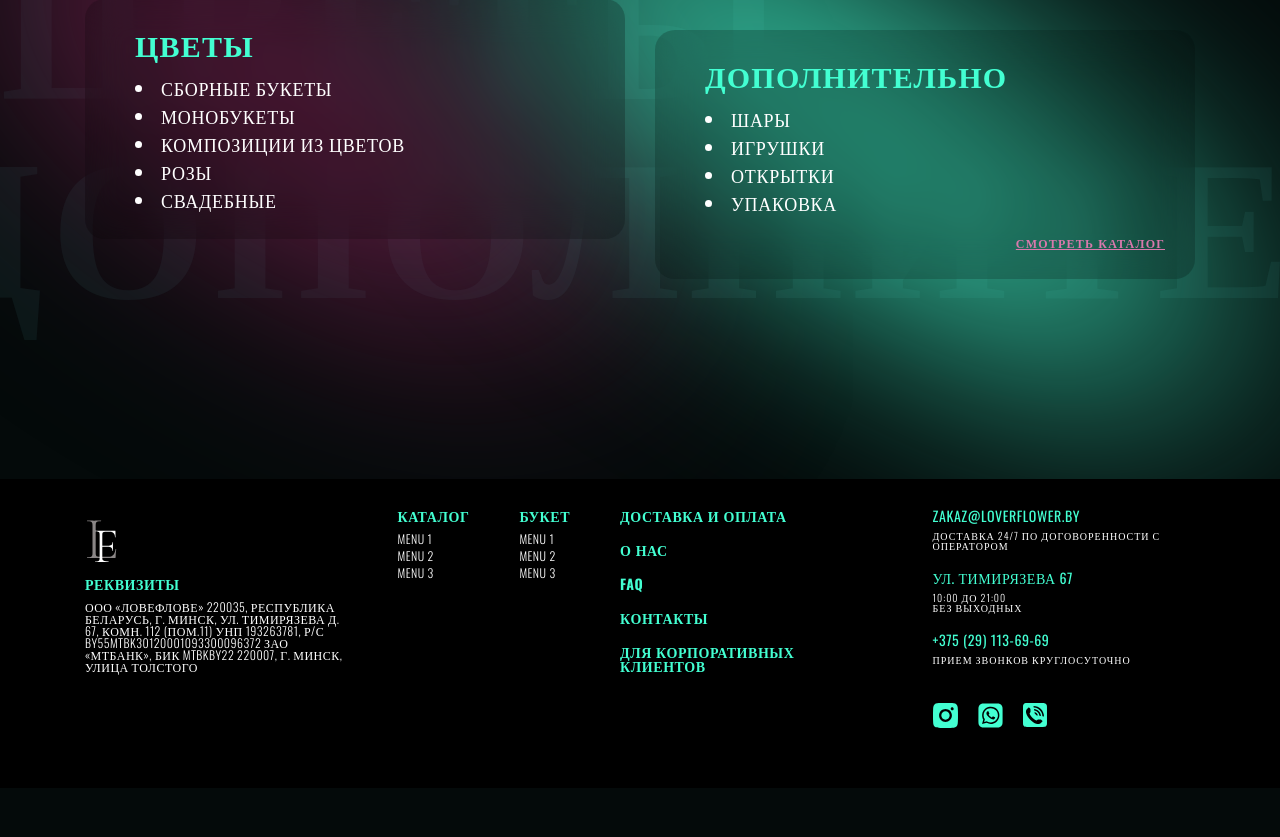
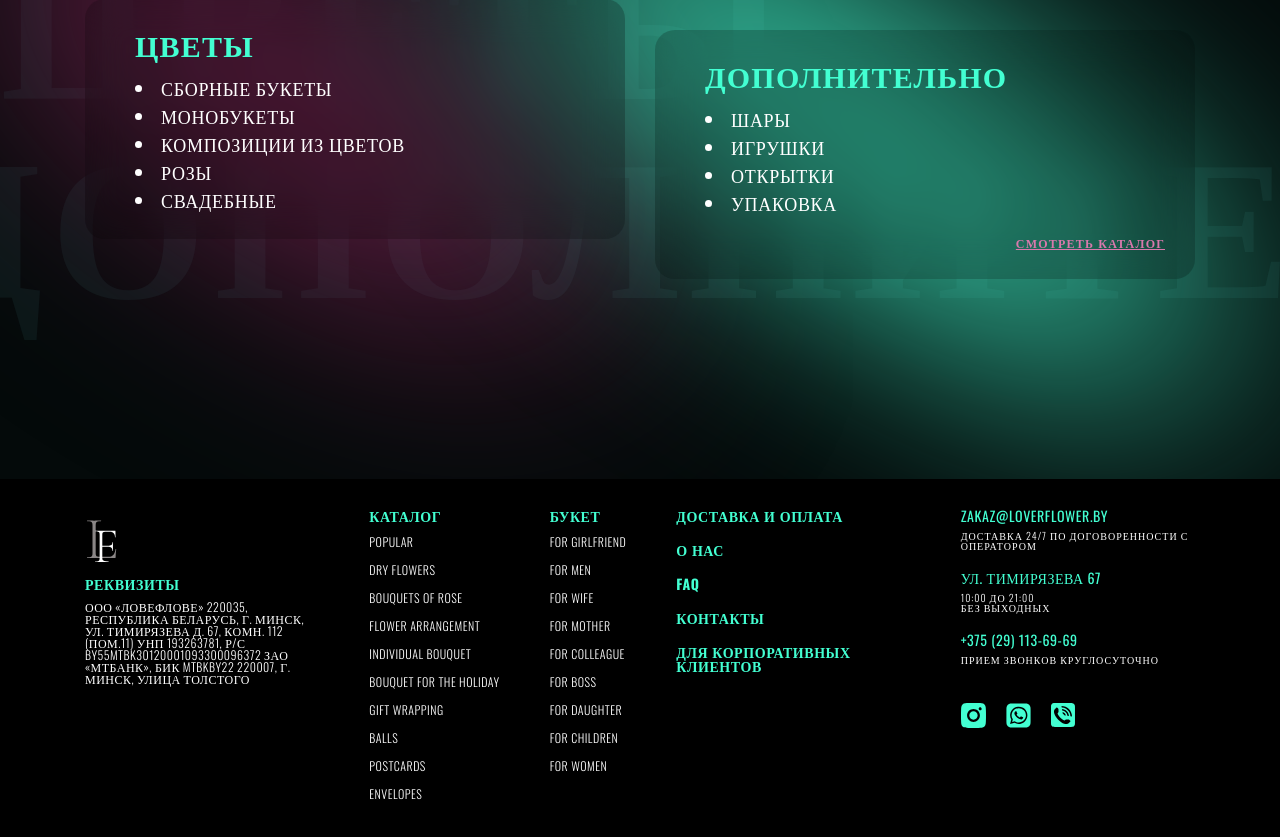
Before and after one commit to Serg1k1/Lower_Flower, a React (Create React App) app: page / in a window 1280 px wide. Shown: the part 1955-2792 px from the top of the page. Before the commit the page ends 2743 px from the top, so only its background shows below. Built offline with nearby package versions, Linux system fonts and the light colour scheme; data requests are answered from the project's data file.

Commit message:
refactor: refactor header and footer and add api endpoinds

```diff
--- a/src/components/api/filtersApiSlice.js
+++ b/src/components/api/filtersApiSlice.js
@@ -7,7 +7,10 @@ export const filtersApiSlice = createApi({
         getAllCatalog: builder.query({
             query: () => "/catalog"
         }),
+        getAllBouquets: builder.query({
+            query: () => "/bouquet"
+        })
     })
 })
 
-export const { useGetAllCatalogQuery } = filtersApiSlice;
+export const { useGetAllCatalogQuery, useGetAllBouquetsQuery } = filtersApiSlice;
--- a/src/components/footer/Footer.js
+++ b/src/components/footer/Footer.js
@@ -1,3 +1,6 @@
+import { useDynamicAdapt } from '../hooks/useDynamicAdapt';
+import { useGetAllCatalogQuery, useGetAllBouquetsQuery } from '../api/filtersApiSlice';
+
 import './footer.scss';
 
 import FooterAccordion from '../footer/footer-accordion/FooterAccordion';
@@ -8,6 +11,28 @@ import viberLogo from '../../assets/icons/viber.svg';
 import phoneLogo from '../../assets/icons/phone.svg';
 
 const Footer = () => {
+    useDynamicAdapt();
+
+    const {
+        data: catalog = []
+    } = useGetAllCatalogQuery();
+
+    const {
+        data: bouquets = []
+    } = useGetAllBouquetsQuery();
+
+
+    const renderItems = (arr) => {
+        return arr.map((item) => {
+            return (
+                <a key={item.id} href="#">{item.name}</a>
+            )
+        })
+    }
+
+    const catalogItems = renderItems(catalog);
+    const bouquetItems = renderItems(bouquets);
+
     return (
         <footer className="footer">
             <div className="footer__container">
@@ -15,7 +40,7 @@ const Footer = () => {
                     <a href="#" className="footer__logo">
                         <img src={logo} alt="logo" />
                     </a>
-                    <div className="footer__data">
+                    <div data-da=".footer__info,580,last" className="footer__data">
                         <h4 className="footer__title">реквизиты</h4>
                         <div className="footer__text">
                             <p>
@@ -28,10 +53,10 @@ const Footer = () => {
                     </div>
                 </div>
                 <div className="footer__catalog">
-                    <FooterAccordion title={'Каталог'} />
+                    <FooterAccordion elements={catalogItems} title={'Каталог'} />
                 </div>
                 <div className="footer__catalog">
-                    <FooterAccordion title={'Букет'} />
+                    <FooterAccordion elements={bouquetItems} title={'Букет'} />
                 </div>
                 <nav className="footer__menu menu-footer">
                     <ul className="menu-footer__list">
--- a/src/components/footer/footer-accordion/FooterAccordion.js
+++ b/src/components/footer/footer-accordion/FooterAccordion.js
@@ -1,17 +1,17 @@
 import { useState } from "react";
+import classNames from 'classnames';
 
 import '../footer.scss'
 
 import arrow from '../../../assets/icons/arrow.svg'
 
-const FooterAccordion = ({ title }) => {
+const FooterAccordion = ({ title, elements }) => {
     const [isActive, setIsActive] = useState(false);
 
-    let clazz = 'accordion__menu';
-
-    if (isActive) {
-        clazz += ' accordion__menu-opened'
-    }
+    const clazz = classNames({
+        'accordion__menu': true,
+        'accordion__menu-opened': isActive
+    })
 
     return (
         <div className={isActive ? 'accordion__item accordion__item--opened' : 'accordion__item'}>
@@ -20,9 +20,7 @@ const FooterAccordion = ({ title }) => {
                 <img className="accordion__icon" src={arrow} alt="arrow" />
             </div>
             <div className={clazz}>
-                <a className="footer__text" href="#">Menu 1</a>
-                <a className="footer__text" href="#">Menu 2</a>
-                <a className="footer__text" href="#">Menu 3</a>
+                {elements}
             </div>
         </div>
     )
--- a/src/components/footer/footer.scss
+++ b/src/components/footer/footer.scss
@@ -49,7 +49,7 @@
             order: 4;
             text-align: center;
             max-width: toRem(250);
-            margin-bottom: toRem(20);
+            margin-top: toRem(20);
         }
     }
 
@@ -62,6 +62,10 @@
         color: $cyanic;
         &:not(:last-child) {
             margin-bottom: toRem(10);
+        }
+        @media (max-width: em(580)){
+            text-align: center;
+            justify-content: center;
         }
     }
 
@@ -200,7 +204,15 @@
 .accordion {
     &__menu {
         display: grid;
-        gap: toRem(5);
+        gap: toRem(10);
+        a {
+            font-weight: 300;
+            font-size: toRem(12);
+            letter-spacing: 0.04em;
+            text-transform: uppercase;
+            color: #fff;
+            line-height: 150%;
+        }
         @media (max-width: em(580)){
             display: none;
         }
--- a/src/components/header/accordion/Accordion.js
+++ b/src/components/header/accordion/Accordion.js
@@ -1,5 +1,6 @@
 import { useGetAllCatalogQuery } from '../../api/filtersApiSlice';
 import { useState } from 'react';
+import classNames from 'classnames';
 
 import '../header.scss';
 import arrow from '../../../assets/icons/arrow.svg';
@@ -11,12 +12,10 @@ const Accordion = () => {
         data: catalog = []
     } = useGetAllCatalogQuery();
 
-
-    let clazz = 'accordion__content';
-
-    if (isActive) {
-        clazz += ' accordion__content-opened'
-    }
+    const clazz = classNames({
+        'accordion__content': true,
+        'accordion__content-opened': isActive
+    })
 
     const renderMenu = (arr) => {
         return arr.map((item) => {
--- a/src/components/header/header.scss
+++ b/src/components/header/header.scss
@@ -488,6 +488,9 @@
         &-opened {
             display: grid;
         }
+        text-transform: uppercase;
+        font-weight: 300;
+        line-height: 150%;
     }
 
     &__icon-header {
--- a/src/components/hero-overlay/heroOvarlay.scss
+++ b/src/components/hero-overlay/heroOvarlay.scss
@@ -4,7 +4,7 @@
 .overlay {
     position: absolute;
     @include adaptiveValue("top", -100, -60);
-    right: 0;
+    right: toRem(15);
     z-index: 50;
     text-align: right;
     display: flex;
--- a/src/components/hero/hero.scss
+++ b/src/components/hero/hero.scss
@@ -14,6 +14,7 @@
     // .hero__container
     &__container {
         position: relative;
+        width: 100%;
     }
     // .hero__body
     &__body {
--- /dev/null
+++ b/src/components/hooks/useDynamicAdapt.js
@@ -0,0 +1,182 @@
+/**
+ * @typedef {Object} dNode
+ * @property {HTMLElement} parent
+ * @property {HTMLElement} element
+ * @property {HTMLElement} to
+ * @property {string} breakpoint
+ * @property {string} order
+ * @property {number} index
+ */
+
+/**
+ * @typedef {Object} dMediaQuery
+ * @property {string} query
+ * @property {number} breakpoint
+ */
+
+/**
+ * @param {'min' | 'max'} type
+ */
+export function useDynamicAdapt(type = 'max') {
+    const className = '_dynamic_adapt_'
+    const attrName = 'data-da'
+
+    /** @type {dNode[]} */
+    const dNodes = getDNodes()
+
+    /** @type {dMediaQuery[]} */
+    const dMediaQueries = getDMediaQueries(dNodes)
+
+    dMediaQueries.forEach((dMediaQuery) => {
+        const matchMedia = window.matchMedia(dMediaQuery.query)
+        // массив объектов с подходящим брейкпоинтом
+        const filteredDNodes = dNodes.filter(({ breakpoint }) => breakpoint === dMediaQuery.breakpoint)
+        const mediaHandler = getMediaHandler(matchMedia, filteredDNodes)
+        matchMedia.addEventListener('change', mediaHandler)
+
+        mediaHandler()
+    })
+
+    function getDNodes() {
+        const result = []
+        const elements = [...document.querySelectorAll(`[${attrName}]`)]
+
+        elements.forEach((element) => {
+            const attr = element.getAttribute(attrName)
+            const [toSelector, breakpoint, order] = attr.split(',').map((val) => val.trim())
+
+            const to = document.querySelector(toSelector)
+
+            if (to) {
+                result.push({
+                    parent: element.parentElement,
+                    element,
+                    to,
+                    breakpoint: breakpoint ?? '767',
+                    order: order !== undefined ? (isNumber(order) ? Number(order) : order) : 'last',
+                    index: -1,
+                })
+            }
+        })
+
+        return sortDNodes(result)
+    }
+
+    /**
+     * @param {dNode} items
+     * @returns {dMediaQuery[]}
+     */
+    function getDMediaQueries(items) {
+        const uniqItems = [...new Set(items.map(({ breakpoint }) => `(${type}-width: ${breakpoint}px),${breakpoint}`))]
+
+        return uniqItems.map((item) => {
+            const [query, breakpoint] = item.split(',')
+
+            return { query, breakpoint }
+        })
+    }
+
+    /**
+     * @param {MediaQueryList} matchMedia
+     * @param {dNodes} items
+     */
+    function getMediaHandler(matchMedia, items) {
+        return function mediaHandler() {
+            if (matchMedia.matches) {
+                items.forEach((item) => {
+                    moveTo(item)
+                })
+
+                items.reverse()
+            } else {
+                items.forEach((item) => {
+                    if (item.element.classList.contains(className)) {
+                        moveBack(item)
+                    }
+                })
+
+                items.reverse()
+            }
+        }
+    }
+
+    /**
+     * @param {dNode} dNode
+     */
+    function moveTo(dNode) {
+        const { to, element, order } = dNode
+        dNode.index = getIndexInParent(dNode.element, dNode.element.parentElement)
+        element.classList.add(className)
+
+        if (order === 'last' || order >= to.children.length) {
+            to.append(element)
+
+            return
+        }
+
+        if (order === 'first') {
+            to.prepend(element)
+
+            return
+        }
+
+        to.children[order].before(element)
+    }
+
+    /**
+     * @param {dNode} dNode
+     */
+    function moveBack(dNode) {
+        const { parent, element, index } = dNode
+        element.classList.remove(className)
+
+        if (index >= 0 && parent.children[index]) {
+            parent.children[index].before(element)
+        } else {
+            parent.append(element)
+        }
+    }
+
+    /**
+     * @param {HTMLElement} element
+     * @param {HTMLElement} parent
+     */
+    function getIndexInParent(element, parent) {
+        return [...parent.children].indexOf(element)
+    }
+
+    /**
+     * Функция сортировки массива по breakpoint и order
+     * по возрастанию для type = min
+     * по убыванию для type = max
+     *
+     * @param {dNode[]} items
+     */
+    function sortDNodes(items) {
+        const isMin = type === 'min' ? 1 : 0
+
+        return [...items].sort((a, b) => {
+            if (a.breakpoint === b.breakpoint) {
+                if (a.order === b.order) {
+                    return 0
+                }
+
+                if (a.order === 'first' || b.order === 'last') {
+                    return -1 * isMin
+                }
+
+                if (a.order === 'last' || b.order === 'first') {
+                    return 1 * isMin
+                }
+
+                return 0
+            }
+
+            return (a.breakpoint - b.breakpoint) * isMin
+        })
+    }
+
+    function isNumber(value) {
+        return !isNaN(value)
+    }
+}
```
